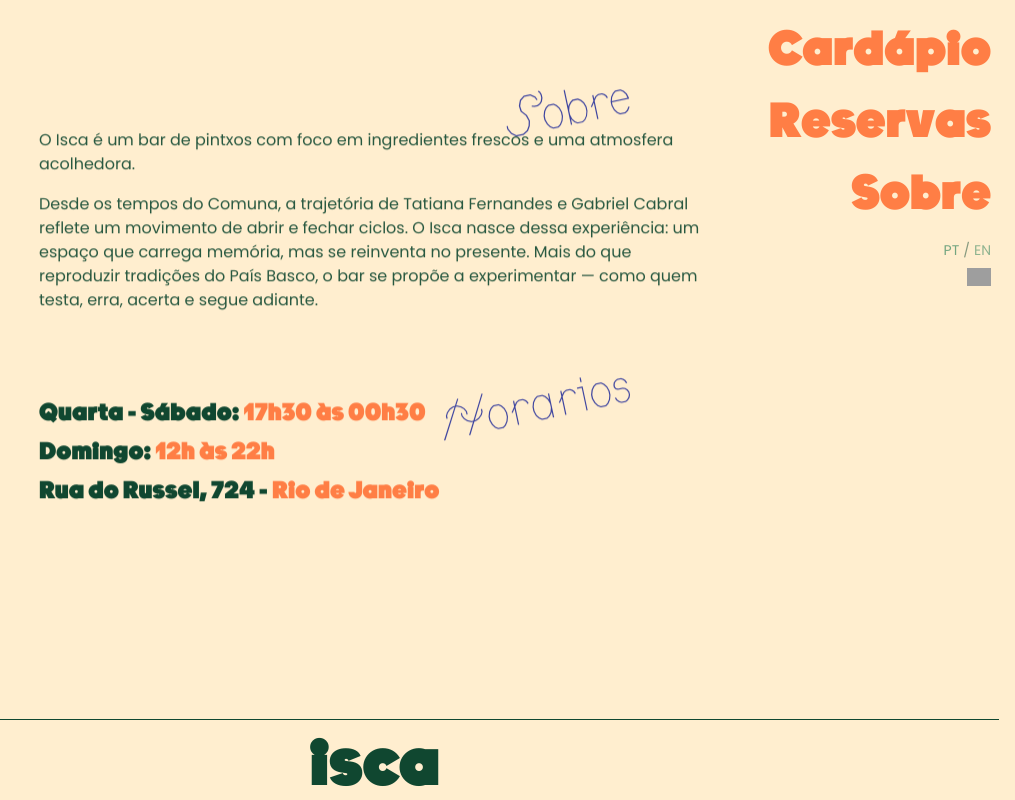
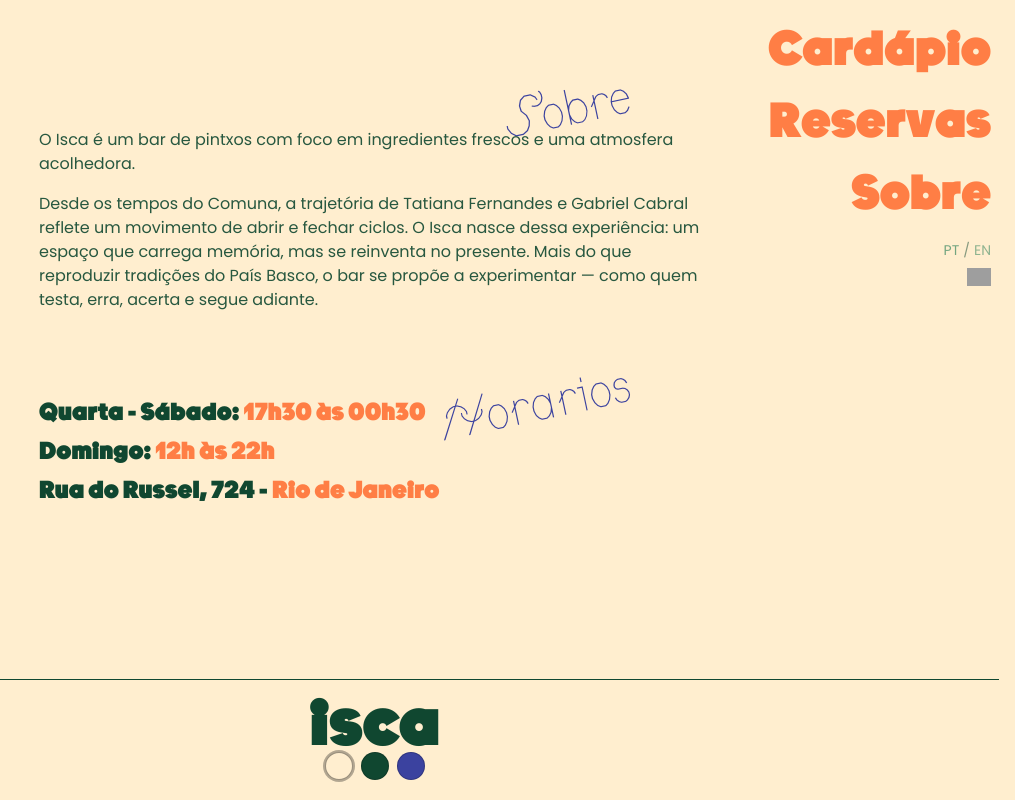
Before and after one commit to guerrinharj/isca, a Next.js app: page /pt/sobre in a window 1280 px wide. Shown: the whole page, without its empty margins (265-1280 px from the left). Built offline with nearby package versions, Linux system fonts and the light colour scheme; no server answers; grey boxes are pictures that could not be loaded.

Commit message:
created system

```diff
--- a/app/[locale]/cardapio/page.tsx
+++ b/app/[locale]/cardapio/page.tsx
@@ -170,7 +170,7 @@
     }
 
     return (
-        <li className="py-3 text-isca-verde">
+        <li className="py-3">
             <div className="flex items-baseline justify-between gap-4">
                 <span className="font-burns-ultra text-base md-text-xl">{item.nome}</span>
                 <div className="flex items-center gap-3">
@@ -292,7 +292,7 @@
                         href={href}
                         aria-label={it.label}
                         className={[
-                            'px-1 py-1 font-burns-ultra text-xs text-isca-verde',
+                            'px-1 py-1 font-burns-ultra text-xs',
                             isActive ? 'underline underline-offset-4' : 'hover:underline'
                         ].join(' ')}
                     >
--- a/app/[locale]/layout.tsx
+++ b/app/[locale]/layout.tsx
@@ -5,6 +5,7 @@
 import { locales, type Locale } from '@/lib/i18n/locales'
 import BigMark from '../../components/BigMark'
 import InfoText from '../../components/InfoText'
+import ThemeSwitcher from '../../components/ThemeSwitcher'
 import { ScribbleCanvas, ScribblePalette } from '../../components/Scribble'
 
 type LayoutProps = {
@@ -82,6 +83,11 @@
                     "
                 />
                 </div>
+
+                {/* Theme switcher row */}
+                <div className="mx-auto w-full max-w-5xl flex items-center justify-center mb-2 md:mb-3">
+                    <ThemeSwitcher />
+                </div>
             </footer>
         </>
     )
--- a/app/globals.css
+++ b/app/globals.css
@@ -32,12 +32,32 @@
     font-display: swap;
 }
 
-/* (Opcional) Variáveis custom para CSS puro */
-:root {
-    --bg: var(--color-isca-preto);
+/* === Theme variables === */
+:root,
+[data-theme="default"] {
+    /* Default: bg creme, text verde, links laranja, cirrus azul */
+    --bg: var(--color-isca-creme);
+    --fg: var(--color-isca-verde);
+    --accent: var(--color-isca-laranja);
+    --cirrus: var(--color-isca-azul);
+}
+
+[data-theme="verde"] {
+    /* Verde theme: bg verde, text creme, links laranja, cirrus laranja */
+    --bg: var(--color-isca-verde);
     --fg: var(--color-isca-creme);
     --accent: var(--color-isca-laranja);
+    --cirrus: var(--color-isca-laranja);
 }
+
+[data-theme="azul"] {
+    /* Azul theme: bg azul, text creme, links laranja, cirrus verde-claro */
+    --bg: var(--color-isca-azul);
+    --fg: var(--color-isca-creme);
+    --accent: var(--color-isca-laranja);
+    --cirrus: var(--color-isca-verde-claro);
+}
+
 
 /* Reset suave + base */
 *,
@@ -51,13 +71,13 @@
 }
 
 html {
-    color-scheme: dark;
     -webkit-font-smoothing: antialiased;
     -moz-osx-font-smoothing: grayscale;
 }
 
 body {
     margin: 0;
+    background: var(--bg);
     color: var(--fg);
     font-family: var(--font-sans);
     line-height: 1.6;
@@ -268,8 +288,15 @@
 }
 
 /* ===== Utility classes ===== */
-.font-cirrus { font-family: "Cirrus Cumulus", system-ui, -apple-system, "Segoe UI", Roboto, "Helvetica Neue", Arial, sans-serif; }
-.font-burns-ultra { font-family: "TWK Burns", system-ui, -apple-system, "Segoe UI", Roboto, "Helvetica Neue", Arial, sans-serif; font-weight: 900; }
+.font-cirrus {
+    font-family: "Cirrus Cumulus", system-ui, -apple-system, "Segoe UI", Roboto, "Helvetica Neue", Arial, sans-serif;
+    /* pick up the theme color for Cirrus elements */
+    color: var(--cirrus);
+}
+.font-burns-ultra {
+    font-family: "TWK Burns", system-ui, -apple-system, "Segoe UI", Roboto, "Helvetica Neue", Arial, sans-serif;
+    font-weight: 900;
+}
 
 .poppins-thin       { font-family: "Poppins", sans-serif; font-weight: 100; }
 .poppins-thin-italic{ font-family: "Poppins", sans-serif; font-weight: 100; font-style: italic; }
@@ -309,7 +336,6 @@
     }
 }
 
-
 .no-scrollbar::-webkit-scrollbar {
     display: none;
 }
--- a/app/layout.tsx
+++ b/app/layout.tsx
@@ -8,7 +8,7 @@
 }) {
     return (
         <html lang="pt">
-            <body className="bg-isca-creme font-sans relative min-h-screen  animate-fadeIn">
+            <body className="font-sans relative min-h-screen  animate-fadeIn">
                 {children}
             </body>
         </html>
--- /dev/null
+++ b/components/ThemeSwitcher.tsx
@@ -0,0 +1,59 @@
+'use client'
+
+import { useEffect, useState } from 'react'
+
+type ThemeKey = 'default' | 'verde' | 'azul'
+const STORAGE_KEY = 'isca:theme'
+
+const THEMES: Record<ThemeKey, { label: string; bg: string }> = {
+    default: { label: 'Clássico', bg: '#ffeecf' },
+    verde:   { label: 'Verde',    bg: '#104730' },
+    azul:    { label: 'Azul',     bg: '#3b429f' },
+}
+
+export default function ThemeSwitcher() {
+    const [theme, setTheme] = useState<ThemeKey>('default')
+
+    useEffect(() => {
+        const saved = (typeof window !== 'undefined' && localStorage.getItem(STORAGE_KEY)) as ThemeKey | null
+        const initial: ThemeKey = saved && ['default', 'verde', 'azul'].includes(saved) ? saved : 'default'
+        setTheme(initial)
+        document.documentElement.setAttribute('data-theme', initial)
+    }, [])
+
+    const apply = (t: ThemeKey) => {
+        setTheme(t)
+        document.documentElement.setAttribute('data-theme', t)
+        try {
+            localStorage.setItem(STORAGE_KEY, t)
+        } catch {}
+    }
+
+    return (
+        <div
+            className="inline-flex items-center gap-2"
+            aria-label="Selecionar tema de cores"
+        >
+            {(['default', 'verde', 'azul'] as ThemeKey[]).map((key) => {
+                const active = theme === key
+                const { label, bg } = THEMES[key]
+                return (
+                    <button
+                        key={key}
+                        onClick={() => apply(key)}
+                        aria-pressed={active}
+                        aria-label={label}
+                        title={label}
+                        className={[
+                            "relative h-7 w-7 rounded-full border transition",
+                            active
+                                ? "border-black/40 ring-2 ring-black/30"
+                                : "border-black/20 hover:border-black/40"
+                        ].join(' ')}
+                        style={{ background: bg }}
+                    />
+                )
+            })}
+        </div>
+    )
+}
```
